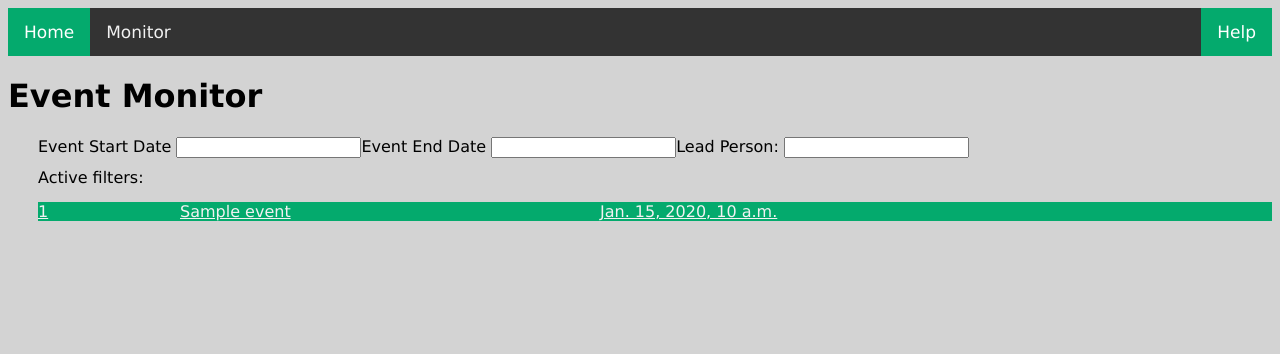
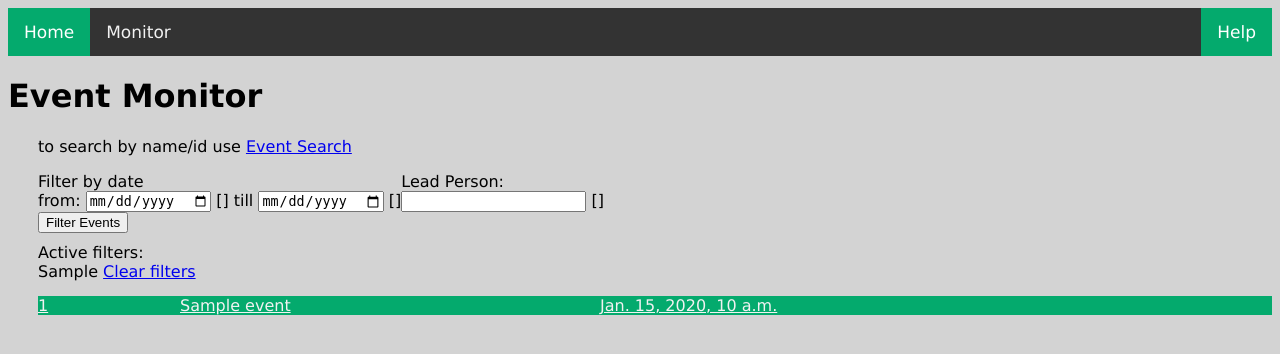
Before and after one commit to milessic/python-portfolio, a Django app: template event_app_2/event_world/events_2/events/templates/monitor.html in a window 1280 px wide. Shown: the top 354 px of the page. Run offline with Django 3.2, Linux system fonts and the light colour scheme; the template is opened without the code that fills it: most values are stand-ins (such as "Sample title", 1, 10 or a date in 2020); form fields are guessed from the names that the template uses.

Commit message:
events2.0 added support of filters

```diff
--- a/event_app_2/event_world/events_2/events/templates/monitor.html
+++ b/event_app_2/event_world/events_2/events/templates/monitor.html
@@ -5,23 +5,47 @@
 {% block content %}
     <h1>Event Monitor</h1>
     <div class="monitor-filters">
+        <div>
+            <p>to search by name/id use <a href="/search/">Event Search</a></p>
+        </div>
+        <form action="/monitor/" method="post" class="filter-form">
+            {% csrf_token %}
             <div class="monitor-filters-fields">
-            <div class="filter-start-date">
-                <label for="filter-start">Event Start Date</label>
-                <input id="filter-start" type="text">
+                <div class="filter-date">
+                    <div>
+                        <span>Filter by date</span><br>
+                        <label for="{{ form.from_date.id_for_label }}">from:</label>
+                        {{ form.from_date }}
+                        {{ form.from_date.errors}}
+
+                        <label for="{{ form.till_date.id_for_label }}">till</label>
+                        {{ form.till_date }}
+                        {{ form.till_date.errors }}
                     </div>
-            <div class="filter-end-date">
-                <label for="filter-end">Event End Date</label>
-                <input id="filter-end" type="text">
                 </div>
                 <div class="filter-lead-person">
-                <label for="filter-lead">Lead Person:</label>
-                <input id="filter-lead" type="text">
+                    <label for="{{ form.lead.if_for_label }}">Lead Person:</label>
+                    <div>
+                        {{ form.lead }}
+                        {{ form.lead.errors }}
                     </div>
+                </div>
+            </div>
+            <div>
+                <input id="submit" type="submit" value="Filter Events">
             </div>
             <div class="active-filters">
                 <div>Active filters:</div>
+                <div>
+                {% for x in active_filters %}
+                    <span class="active-filters-items"> {{ x }}</span>
+                {% endfor %}
+                {% if active_filters %}
+                <a href="/monitor/"> <span class="clear-filters">Clear filters</span></a>
                 </div>
+                {% endif %}
+            </div>
+        </form>
     </div>
     <div class="monitor-event-list">
         {% for e in events reversed %}
```
Lines whose indentation alone changed are shown as unchanged.
